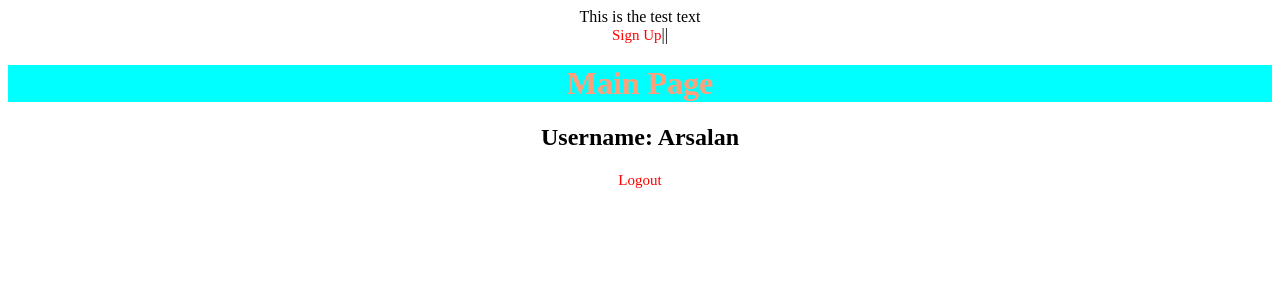
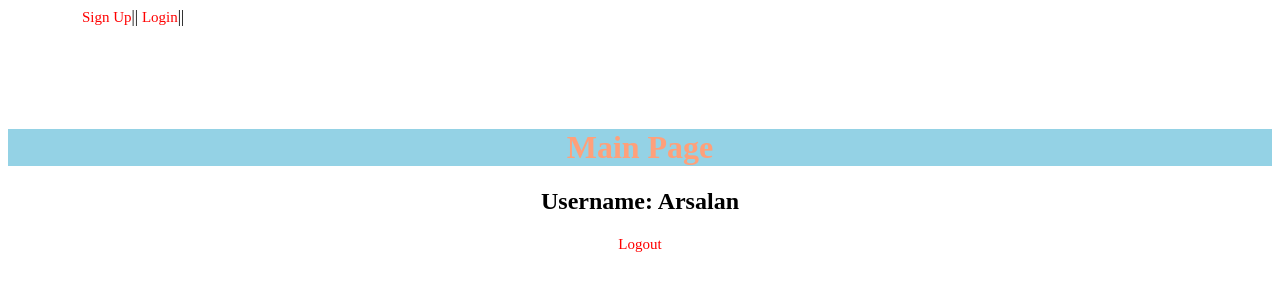
Before and after one commit to Arsalanwahidi/ChatApp, a Django app: page /auth in a window 1280 px wide. Shown: the top 300 px of the page. Run offline with Django 3.2, Linux system fonts and the light colour scheme; a user stored in the database is signed in.

Commit message:
Mini changes One

```diff
--- a/auth/templates/index.html
+++ b/auth/templates/index.html
@@ -9,7 +9,12 @@
 </head>
 <body>
     <div id='accessbar'>
-        <a href="{% url 'signup' %}">Sign Up</a>||
+        <div id="childlist">
+            <a href="{% url 'signup' %}" id="id_signup">Sign Up</a>||
+            {% if request.user.is_authenticated %}
+                <a href="{% url 'login' %}" id="id_login">Login</a>||
+            {% endif %}
+        </div>
     </div>
     {% block content %}
 
--- a/auth/templates/registration/login.html
+++ b/auth/templates/registration/login.html
@@ -2,8 +2,8 @@
 {% load static %}
 
 {% block front %}
-    <link rel="stylesheet" href="{% static 'auth/css.css' %}">
-    <!-- <script src="{% static 'auth/authjs.js' %}"></script> -->
+    <link rel="stylesheet" href="{% static 'auth/style/css.css' %}">
+    <script src="{% static 'auth/js/authjs.js' %}"></script>
 {% endblock %}
 
 {% block title %}Login Page{% endblock %}
--- a/auth/templates/registration/signup.html
+++ b/auth/templates/registration/signup.html
@@ -1,9 +1,9 @@
-{% extends 'base.html' %}
+{% extends 'index.html' %}
 {% load static %}
 
 {% block front %}
-    <link rel="stylesheet" href="{% static 'auth/authStyle.css' %}">
-    <!-- <script src="{% static 'auth/authjs.js' %}"></script> -->
+    <link rel="stylesheet" href="{% static 'auth/style/css.css' %}">
+    <script src="{% static 'auth/js/authjs.js' %}"></script>
 {% endblock %}
 
 {% block title %}Index Page{% endblock %}
--- a/static/auth/js/authjs.js
+++ /dev/null
@@ -1 +0,0 @@
-document.write("This is the test text")
--- a/static/auth/style/css.css
+++ b/static/auth/style/css.css
@@ -1,18 +1,20 @@
 body{
     text-align: center;
 }
+#accessbar{
+    width: 250px;
+    height: 100px;
+}
+
+#childbar{
+    /* padding-top: 1000px; */
+    border: aqua;
+}
+
 h1{
     color: lightsalmon;
     text-align: center;
-    background-color: aqua;
-}
-
-#id_username{
-    text-align: center;
-}
-
-#id_password{
-    text-align: center;
+    background: rgba(43, 166, 203, 0.5);
 }
 
 a{
```
Lines whose indentation alone changed are shown as unchanged.
